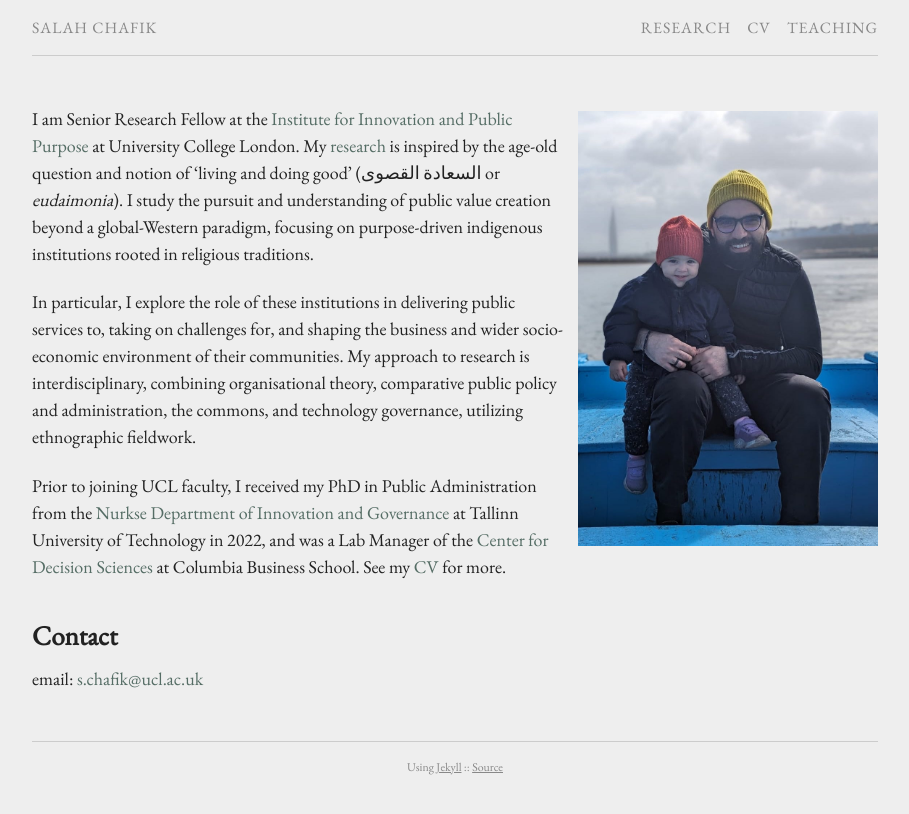
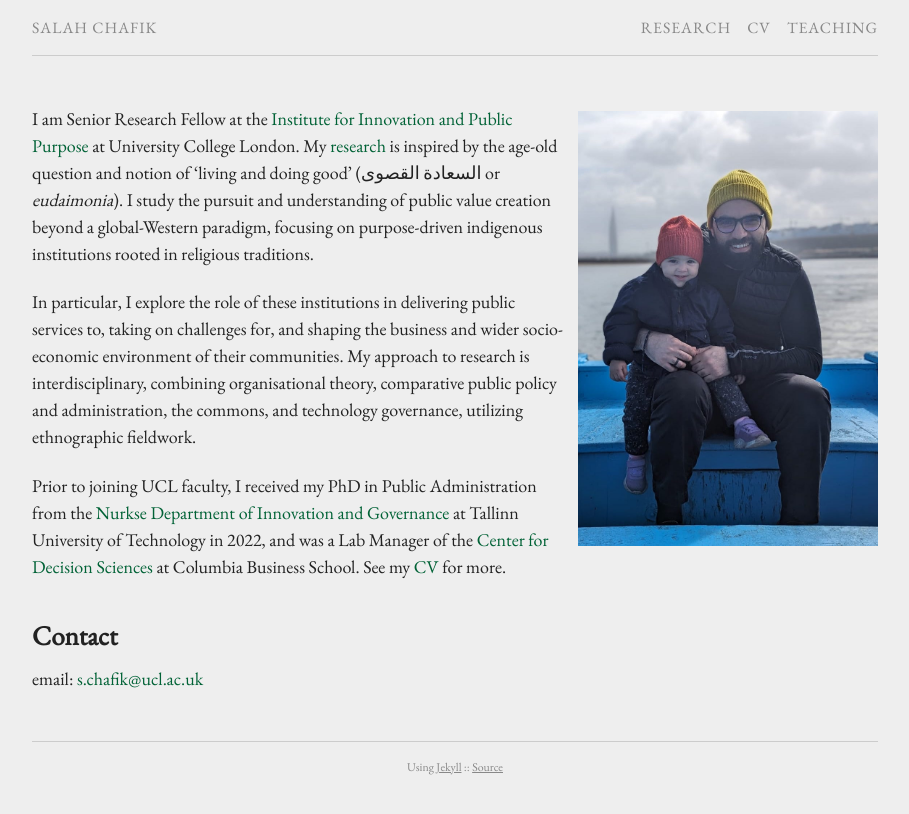
Before and after one commit to schafik/schafik.github.io, a Jekyll site: the page built from index.md, in a window 1280 px wide. Shown: the top 814 px of the page, without its empty margins (185-1094 px from the left). Built offline with Jekyll 4.4.1, drawn with Linux system fonts in a browser that asks for light colours; comment, search, counter and statistics services are not loaded.

Commit message:
Update main.scss

```diff
--- a/css/main.scss
+++ b/css/main.scss
@@ -18,7 +18,7 @@ $grey-vdark: #222;
 $blue:       #0091ed;
 $orange:     #ca6c18;
 $red:        #b01c2e;
-$green:      #556D65;
+$green:      #016236;
 
 $background:        $grey-vlight;
 $dark-background:   darken($background, 5%);
```
